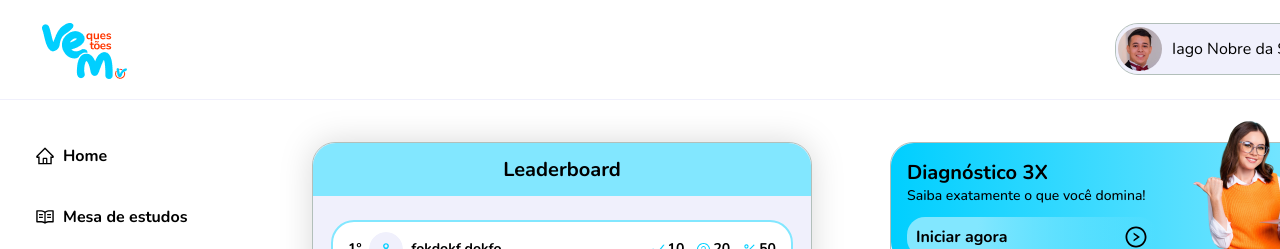
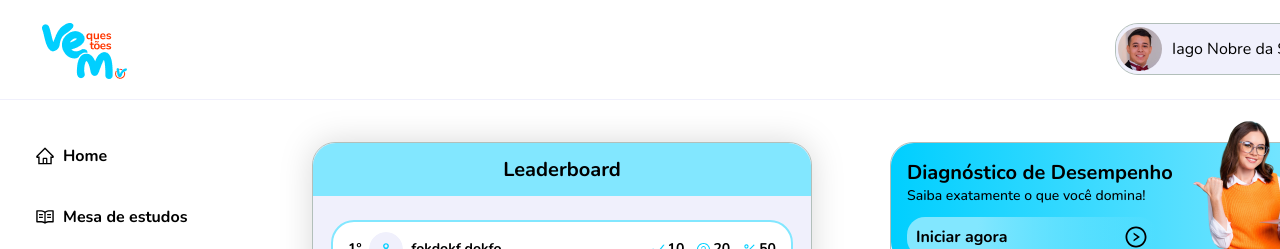
Before and after one commit to vadolasi/vem-questoes, a Next.js app: page /Home in a window 1280 px wide. Shown: the top 249 px of the page. Built offline with nearby package versions, Linux system fonts and the light colour scheme.

Commit message:
change title

```diff
--- a/src/pages/Home/index.tsx
+++ b/src/pages/Home/index.tsx
@@ -24,7 +24,7 @@ export default function Home() {
           <OfferCard>
             <div className='Header'>
                 <div>
-                    <h1>Diagnóstico 3X</h1>
+                    <h1>Diagnóstico de Desempenho</h1>
                     <p>Saiba exatamente o que você domina!</p>
                     <button>Iniciar agora <AiOutlineRightCircle/></button>
                 </div>
```
